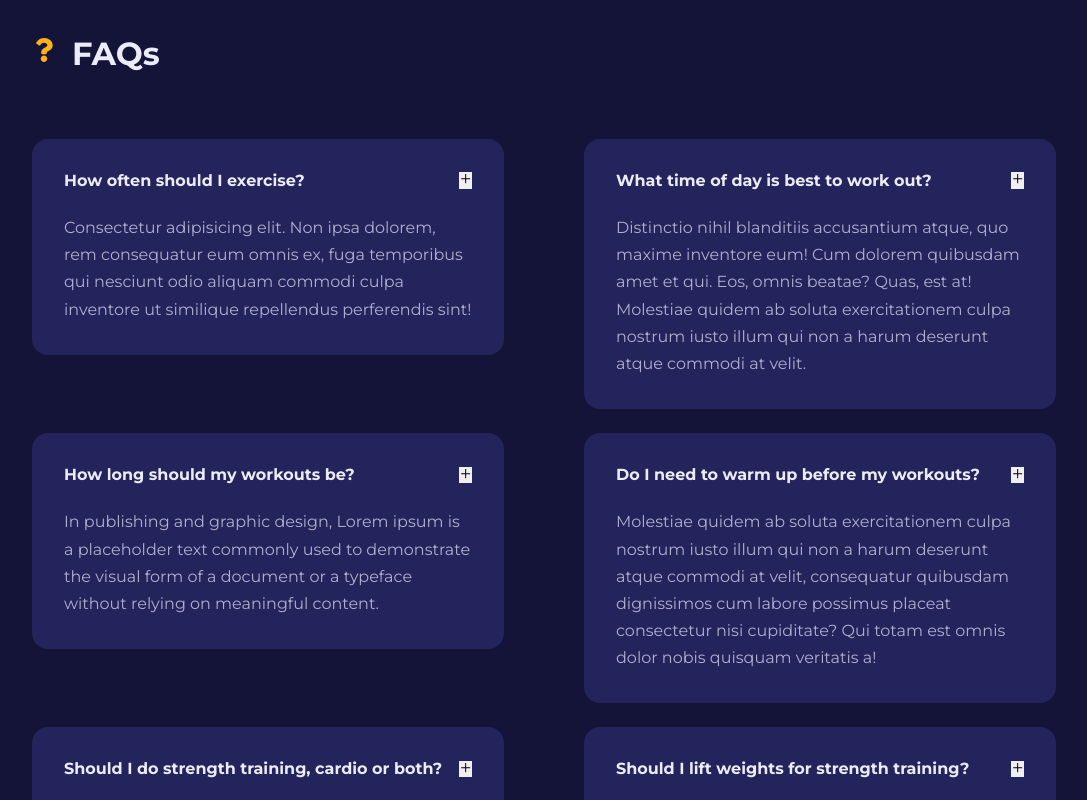
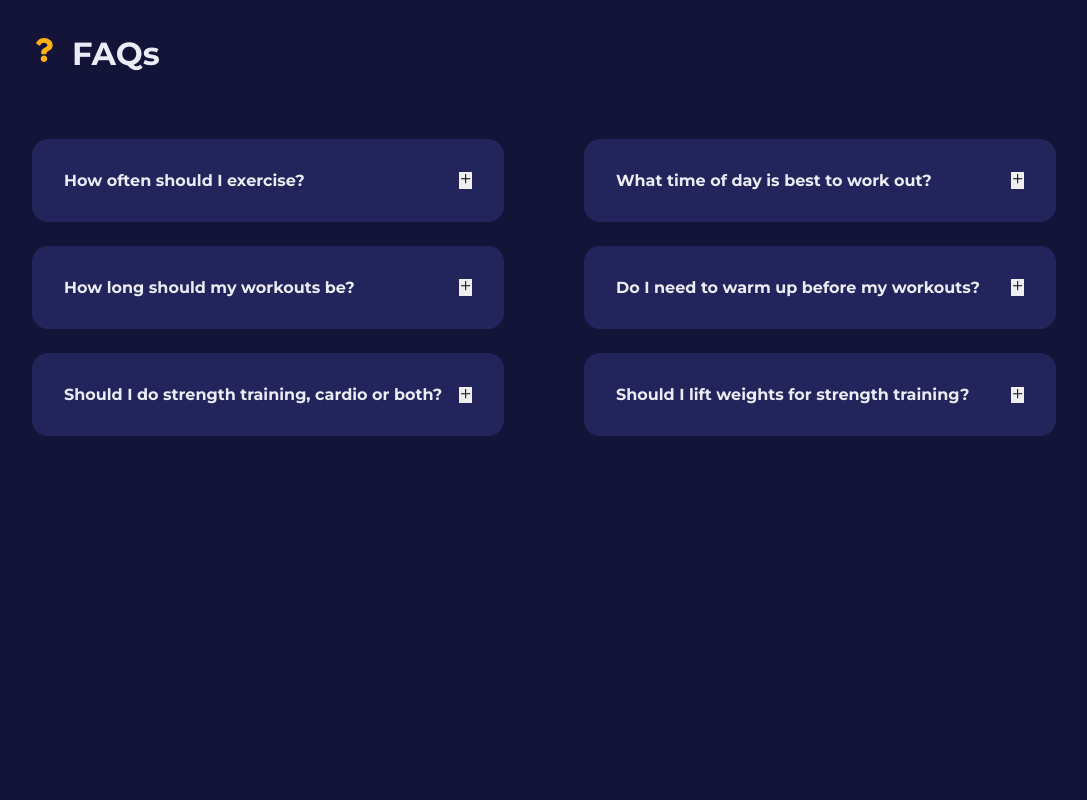
Before and after one commit to kodesand/React-website, a React (Vite) app: page / in a window 1280 px wide. Shown: the part 2520-3320 px from the top of the page, without its empty margins (96-1183 px from the left). After the commit the page ends 2956 px from the top, so only its background shows below. Built offline with nearby package versions, Linux system fonts and the light colour scheme.

Commit message:
faq functionality toggle

```diff
--- a/src/components/FAQ/index.jsx
+++ b/src/components/FAQ/index.jsx
@@ -1,17 +1,23 @@
+import { useState } from 'react'
 import { AiOutlinePlus, AiOutlineMinus } from 'react-icons/ai'
 
 import './style.css'
 
 const FAQ = ({ question, answer }) => {
+  const [isAnswerShowing, setIsAnswerShowing] = useState(false)
+
   return (
-    <article className='faq'>
+    <article
+      className='faq'
+      onClick={() => setIsAnswerShowing((prev) => !prev)}
+    >
       <div>
         <h4>{question}</h4>
         <button className='faq__icon'>
-          <AiOutlinePlus />
+          {isAnswerShowing ? <AiOutlineMinus /> : <AiOutlinePlus />}
         </button>
       </div>
-      <p>{answer}</p>
+      {isAnswerShowing && <p>{answer}</p>}
     </article>
   )
 }
```
